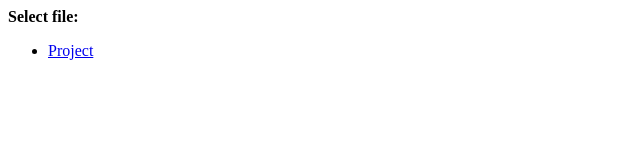
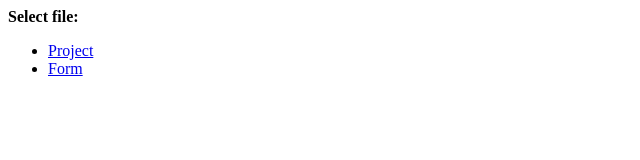
Before and after one commit to TX0506/tx0506, a plain HTML site: page index.html in a window 1280 px wide. Shown: the full height of the page, 0-640 px from the left. Drawn offline with Linux system fonts and the light colour scheme.

Commit message:
Update index.html

```diff
--- a/index.html
+++ b/index.html
@@ -8,6 +8,7 @@
     <strong>Select file:</strong>
     <ul>
       <li><a href="com.html">Project</a></li>
+      <li><a href="Ass.html">Form</a></li>
     </ul>
   </body>
 </html>
```
